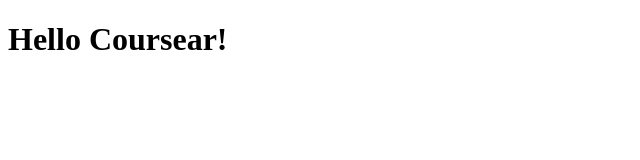
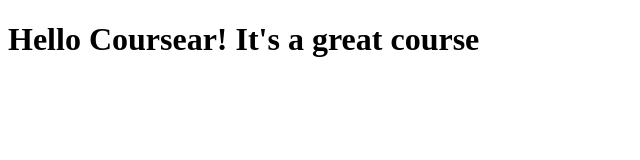
Before and after one commit to amirthegreat/coursera-test, a plain HTML site: page site/index.html in a window 1280 px wide. Shown: the whole page, without its empty margins (0-640 px from the left). Drawn offline with Linux system fonts and the light colour scheme.

Commit message:
A small change on index.html file.

```diff
--- a/site/index.html
+++ b/site/index.html
@@ -6,6 +6,6 @@
         </title>
     </head>
     <body>
-        <h1>Hello Coursear!</h1>
+        <h1>Hello Coursear! It's a great course</h1>
     </body>
 </html>
```
